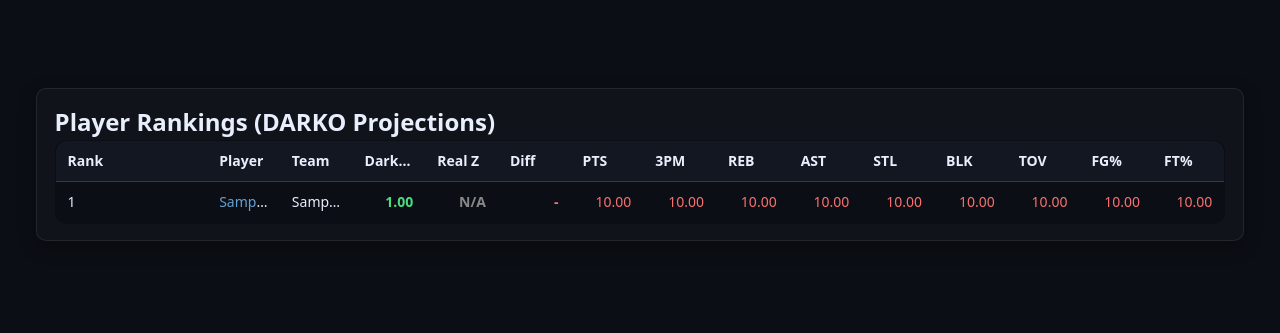
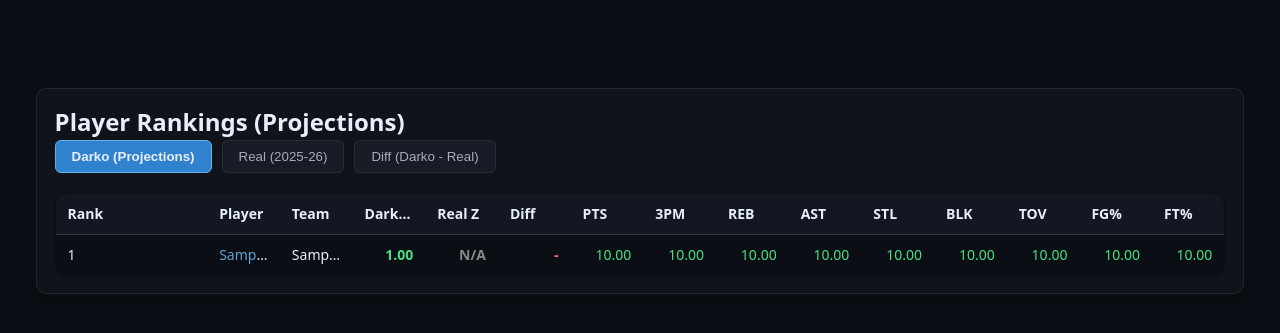
Before and after one commit to ThomasAdriaanse/Fantasy-bball-stats, a Flask app: template templates/rankings.html in a window 1280 px wide. Shown: the part 56-389 px from the top of the page. Run offline with Flask 3, Linux system fonts and the light colour scheme; the template is opened without the code that fills it: most values are stand-ins (such as "Sample title", 1, 10 or a date in 2020).

Commit message:
better rankings table

```diff
--- a/templates/rankings.html
+++ b/templates/rankings.html
@@ -1,6 +1,6 @@
 {% extends "base.html" %}
 
-{% block title %}Player Rankings (DARKO){% endblock %}
+{% block title %}Player Rankings{% endblock %}
 
 {% block head_extra %}
 <link rel="stylesheet" href="{{ url_for('static', filename='css/compare_page.css') }}">
@@ -28,6 +28,53 @@
         grid-template-columns: 1fr;
         /* Single column layout unlike compare page */
     }
+
+    .sortable {
+        cursor: pointer;
+        user-select: none;
+    }
+
+    .sortable:hover {
+        background-color: #1a202c;
+        /* slightly lighter dark */
+    }
+
+    /* Toggle buttons styles */
+    .view-toggles {
+        display: flex;
+        gap: 10px;
+        margin-bottom: 20px;
+    }
+
+    .btn-toggle-view {
+        background: #1a202c;
+        border: 1px solid rgba(255, 255, 255, 0.1);
+        color: #e8eefc;
+        padding: 8px 16px;
+        border-radius: 6px;
+        cursor: pointer;
+        opacity: 0.7;
+        transition: all 0.2s;
+    }
+
+    .btn-toggle-view:hover {
+        opacity: 1;
+        background: #2d3748;
+    }
+
+    .btn-toggle-view.active {
+        opacity: 1;
+        background: #3182ce;
+        /* Blue */
+        border-color: #63b3ed;
+        font-weight: bold;
+    }
+
+    /* Header dynamic text */
+    .header-dynamic {
+        text-decoration: underline;
+        text-decoration-style: dotted;
+    }
 </style>
 {% endblock %}
 
@@ -35,38 +82,50 @@
 <div class="body-container">
     <div class="card">
         <div class="d-flex justify-content-between align-items-center mb-3">
-            <h2 style="margin:0;">Player Rankings (DARKO Projections)</h2>
+            <h2 style="margin:0;">Player Rankings <span id="pageSubtitle">(Projections)</span></h2>
+        </div>
+
+        <!-- View Toggles -->
+        <div class="view-toggles">
+            <button class="btn-toggle-view active" onclick="switchView('darko', this)">Darko (Projections)</button>
+            <button class="btn-toggle-view" onclick="switchView('real', this)">Real (2025-26)</button>
+            <button class="btn-toggle-view" onclick="switchView('diff', this)">Diff (Darko - Real)</button>
         </div>
 
         <div class="table-container">
             <div class="table-wrapper">
-                <table class="data-table table-compact">
+                <table class="data-table table-compact" id="rankingsTable">
                     <thead>
                         <tr>
-                            <th>Rank</th>
-                            <th>Player</th>
-                            <th>Team</th>
-                            <th title="Total DARKO Z-Score">Darko Z</th>
-                            <th title="Total 2025-26 Season Z-Score">Real Z</th>
-                            <th title="Darko Z - Real Z">Diff</th>
+                            <th class="sortable" onclick="sortTable(0, 'number')">Rank</th>
+                            <th class="sortable" onclick="sortTable(1, 'string')">Player</th>
+                            <th class="sortable" onclick="sortTable(2, 'string')">Team</th>
 
-                            <!-- Individual DARKO Z Scores -->
-                            <th>PTS</th>
-                            <th>3PM</th>
-                            <th>REB</th>
-                            <th>AST</th>
-                            <th>STL</th>
-                            <th>BLK</th>
-                            <th>TOV</th>
-                            <th>FG%</th>
-                            <th>FT%</th>
+                            <!-- Summary Columns -->
+                            <th class="sortable" title="Total DARKO Z-Score" onclick="sortTable(3, 'number')">Darko Z
+                            </th>
+                            <th class="sortable" title="Total 2025-26 Season Z-Score" onclick="sortTable(4, 'number')">
+                                Real Z</th>
+                            <th class="sortable" title="Darko - Real" onclick="sortTable(5, 'number')">Diff</th>
+
+                            <!-- Individual Z Scores (Dynamic) -->
+                            <!-- We use a common class 'dynamic-col' to update logic if needed, but mainly cell content changes -->
+                            <th class="sortable dynamic-header" onclick="sortTable(6, 'number')">PTS</th>
+                            <th class="sortable dynamic-header" onclick="sortTable(7, 'number')">3PM</th>
+                            <th class="sortable dynamic-header" onclick="sortTable(8, 'number')">REB</th>
+                            <th class="sortable dynamic-header" onclick="sortTable(9, 'number')">AST</th>
+                            <th class="sortable dynamic-header" onclick="sortTable(10, 'number')">STL</th>
+                            <th class="sortable dynamic-header" onclick="sortTable(11, 'number')">BLK</th>
+                            <th class="sortable dynamic-header" onclick="sortTable(12, 'number')">TOV</th>
+                            <th class="sortable dynamic-header" onclick="sortTable(13, 'number')">FG%</th>
+                            <th class="sortable dynamic-header" onclick="sortTable(14, 'number')">FT%</th>
                         </tr>
                     </thead>
                     <tbody>
                         {% for p in players %}
                         <tr>
                             <td>{{ p.rank }}</td>
-                            <td>
+                            <td data-val="{{ p.player_name }}">
                                 <a href="{{ url_for('players.player_stats') }}?player_name={{ p.player_name }}">
                                     {{ p.player_name }}
                                 </a>
@@ -78,8 +137,8 @@
                                 {{ "%.2f"|format(p.total_z_darko) }}
                             </td>
 
-                            <td
-                                class="ranking-meta {{ 'text-muted' if not p.has_real_data else ('text-success' if p.total_z_real > 0 else 'text-danger') }}">
+                            <td class="ranking-meta {{ 'text-muted' if not p.has_real_data else ('text-success' if p.total_z_real > 0 else 'text-danger') }}"
+                                data-val="{{ p.total_z_real if p.has_real_data else -9999 }}">
                                 {% if p.has_real_data %}
                                 {{ "%.2f"|format(p.total_z_real) }}
                                 {% else %}
@@ -87,9 +146,8 @@
                                 {% endif %}
                             </td>
 
-                            <!-- Diff (Darko - Real) -->
-                            <!-- If Diff > 0, Darko is higher (Optimistic). If < 0, Darko is lower (Pessimistic). -->
-                            <td class="ranking-meta {{ 'text-success' if p.diff_z > 0 else 'text-danger' }}">
+                            <td class="ranking-meta {{ 'text-success' if p.diff_z > 0 else 'text-danger' }}"
+                                data-val="{{ p.diff_z }}">
                                 {% if p.has_real_data %}
                                 {{ "%+.2f"|format(p.diff_z) }}
                                 {% else %}
@@ -97,28 +155,30 @@
                                 {% endif %}
                             </td>
 
-                            <!-- Individual Z Scores (DARKO) -->
-                            {% set z = p.Z_DARKO %}
-                            <td class="{{ 'text-success' if z.Z_PTS > 0 else 'text-danger' }}">{{
-                                "%.2f"|format(z.Z_PTS|float) }}</td>
-                            <td class="{{ 'text-success' if z.Z_FG3M > 0 else 'text-danger' }}">{{
-                                "%.2f"|format(z.Z_FG3M|float) }}</td>
-                            <td class="{{ 'text-success' if z.Z_REB > 0 else 'text-danger' }}">{{
-                                "%.2f"|format(z.Z_REB|float) }}</td>
-                            <td class="{{ 'text-success' if z.Z_AST > 0 else 'text-danger' }}">{{
-                                "%.2f"|format(z.Z_AST|float) }}</td>
-                            <td class="{{ 'text-success' if z.Z_STL > 0 else 'text-danger' }}">{{
-                                "%.2f"|format(z.Z_STL|float) }}</td>
-                            <td class="{{ 'text-success' if z.Z_BLK > 0 else 'text-danger' }}">{{
-                                "%.2f"|format(z.Z_BLK|float) }}</td>
-                            <!-- TOV is reversed in Z-score calc (Higher Z is good = fewer TO).
-                                 So Z > 0 is good (green). Logic holds. -->
-                            <td class="{{ 'text-success' if z.Z_TOV > 0 else 'text-danger' }}">{{
-                                "%.2f"|format(z.Z_TOV|float) }}</td>
-                            <td class="{{ 'text-success' if z.Z_FG > 0 else 'text-danger' }}">{{
-                                "%.2f"|format(z.Z_FG|float) }}</td>
-                            <td class="{{ 'text-success' if z.Z_FT > 0 else 'text-danger' }}">{{
-                                "%.2f"|format(z.Z_FT|float) }}</td>
+                            <!-- Individual Z Scores -->
+                            <!-- We render ALL 3 values in data-attributes -->
+                            <!-- Default view is Darko. -->
+                            {% set zd = p.Z_DARKO %}
+                            {% set zr = p.Z_REAL %}
+                            {% set zdiff = p.Z_DIFF %}
+
+                            {% set cats = [
+                            ('PTS', 'Z_PTS'), ('FG3M', 'Z_FG3M'), ('REB', 'Z_REB'),
+                            ('AST', 'Z_AST'), ('STL', 'Z_STL'), ('BLK', 'Z_BLK'),
+                            ('TOV', 'Z_TOV'), ('FG', 'Z_FG'), ('FT', 'Z_FT')
+                            ] %}
+
+                            {% for _, key in cats %}
+                            {% set val_d = zd.get(key, 0.0)|float %}
+                            {% set val_r = zr.get(key, 0.0)|float %}
+                            {% set val_diff = zdiff.get(key, 0.0)|float %}
+
+                            <td class="dynamic-cell {{ 'text-success' if val_d > 0 else 'text-danger' }}"
+                                data-darko="{{ val_d }}" data-real="{{ val_r }}" data-diff="{{ val_diff }}"
+                                data-val="{{ val_d }}"> <!-- Initial sort value is darko -->
+                                {{ "%.2f"|format(val_d) }}
+                            </td>
+                            {% endfor %}
                         </tr>
                         {% endfor %}
                     </tbody>
@@ -127,4 +187,98 @@
         </div>
     </div>
 </div>
+
+<script>
+    // Current active mode
+    let currentMode = 'darko';
+
+    function switchView(mode, btn) {
+        currentMode = mode;
+
+        // Update Buttons
+        document.querySelectorAll('.btn-toggle-view').forEach(b => b.classList.remove('active'));
+        btn.classList.add('active');
+
+        // Update Subtitle
+        const subtitle = document.getElementById('pageSubtitle');
+        if (mode === 'darko') subtitle.textContent = "(Projections)";
+        if (mode === 'real') subtitle.textContent = "(2025-26 Season)";
+        if (mode === 'diff') subtitle.textContent = "(Difference: Darko - Real)";
+
+        // Update Table Cells
+        const cells = document.querySelectorAll('.dynamic-cell');
+        cells.forEach(cell => {
+            // Get value based on mode
+            let val = 0.0;
+            if (mode === 'darko') val = parseFloat(cell.getAttribute('data-darko'));
+            if (mode === 'real') val = parseFloat(cell.getAttribute('data-real'));
+            if (mode === 'diff') val = parseFloat(cell.getAttribute('data-diff'));
+
+            // Validate
+            if (isNaN(val)) val = 0.0;
+
+            // Update Text
+            // For Diff, show +/- sign
+            if (mode === 'diff') {
+                cell.innerText = (val > 0 ? "+" : "") + val.toFixed(2);
+            } else {
+                cell.innerText = val.toFixed(2);
+            }
+
+            // Update Color Class
+            cell.classList.remove('text-success', 'text-danger', 'text-muted');
+            if (val > 0) cell.classList.add('text-success');
+            else if (val < 0) cell.classList.add('text-danger');
+            // TOV is special? In Z-score, higher is better (fewer TO).
+            // Calculated as (LeagueMean - Player) / StdDev.
+            // So if Player TO < Mean, term is positive.
+            // So Positive Z is ALWAYS "Good" (Green). My logic holds.
+
+            // If real mode and value is effectively 0 because of missing data?
+            // backend passes z_real=0 if missing.
+            // We can check if "has_real_data" on the ROW, but simpler to just show 0.00.
+
+            // Update data-val for sorting!
+            cell.setAttribute('data-val', val);
+        });
+    }
+
+    function sortTable(n, type) {
+        var table = document.getElementById("rankingsTable");
+        var rows = Array.from(table.rows).slice(1); // Skip header
+        var header = table.rows[0].getElementsByTagName("TH")[n];
+
+        // Determine sort direction
+        var currentDir = header.getAttribute("data-sort-dir");
+        var dir = (currentDir === "asc") ? "desc" : "asc";
+
+        // Reset other headers
+        var allHeaders = table.rows[0].getElementsByTagName("TH");
+        for (var i = 0; i < allHeaders.length; i++) {
+            allHeaders[i].removeAttribute("data-sort-dir");
+        }
+
+        // Set new direction
+        header.setAttribute("data-sort-dir", dir);
+
+        rows.sort(function (a, b) {
+            var x = a.getElementsByTagName("TD")[n];
+            var y = b.getElementsByTagName("TD")[n];
+
+            var xVal = x.getAttribute("data-val") || x.innerText;
+            var yVal = y.getAttribute("data-val") || y.innerText;
+
+            if (type === "number") {
+                return (parseFloat(xVal) - parseFloat(yVal)) * (dir === "asc" ? 1 : -1);
+            } else {
+                return xVal.toLowerCase().localeCompare(yVal.toLowerCase()) * (dir === "asc" ? 1 : -1);
+            }
+        });
+
+        var tbody = table.getElementsByTagName("TBODY")[0];
+        rows.forEach(function (row) {
+            tbody.appendChild(row);
+        });
+    }
+</script>
 {% endblock %}
```
Also changed, not shown: app/blueprints/rankings/routes.py (+18 -1 lines), tests/test_rankings_route.py (deleted, +0 -52 lines).
